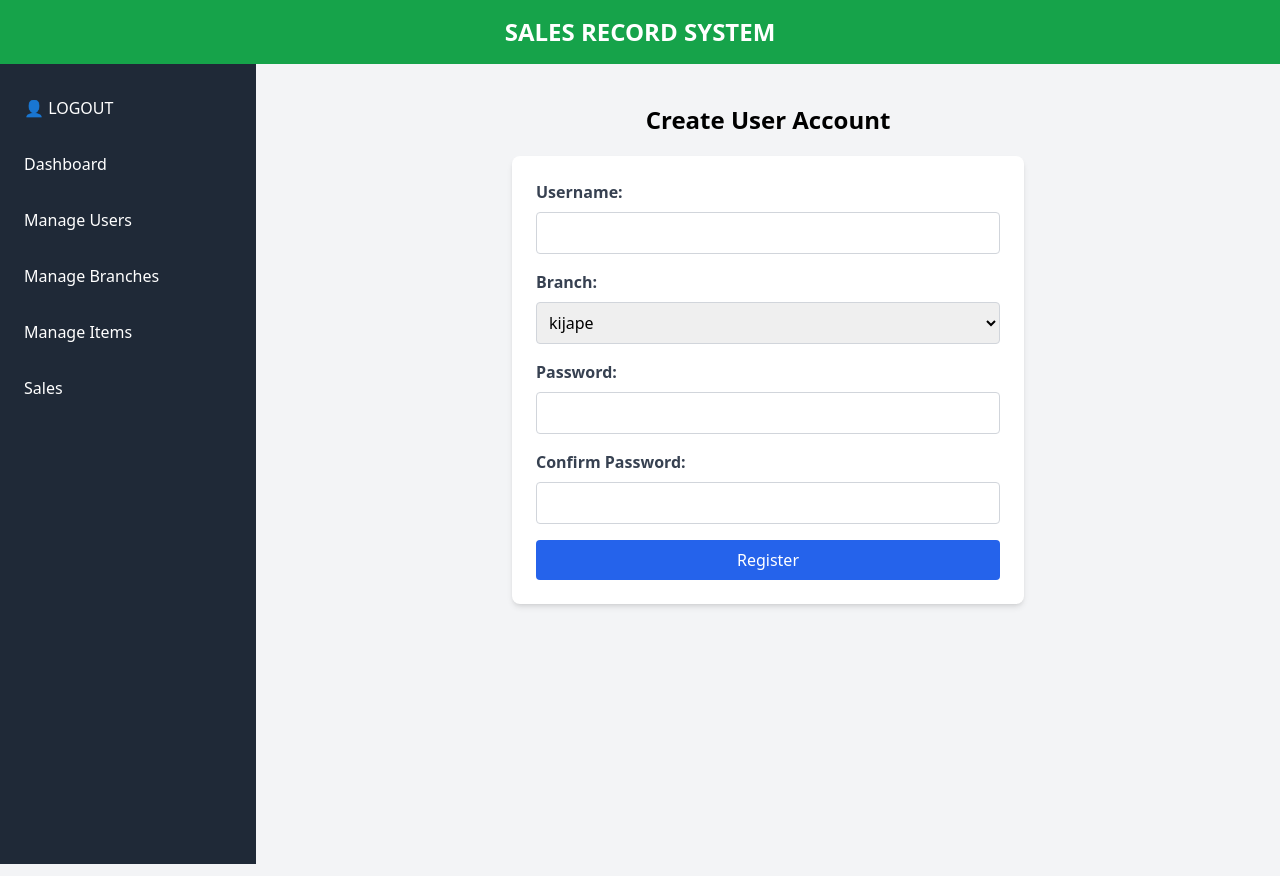
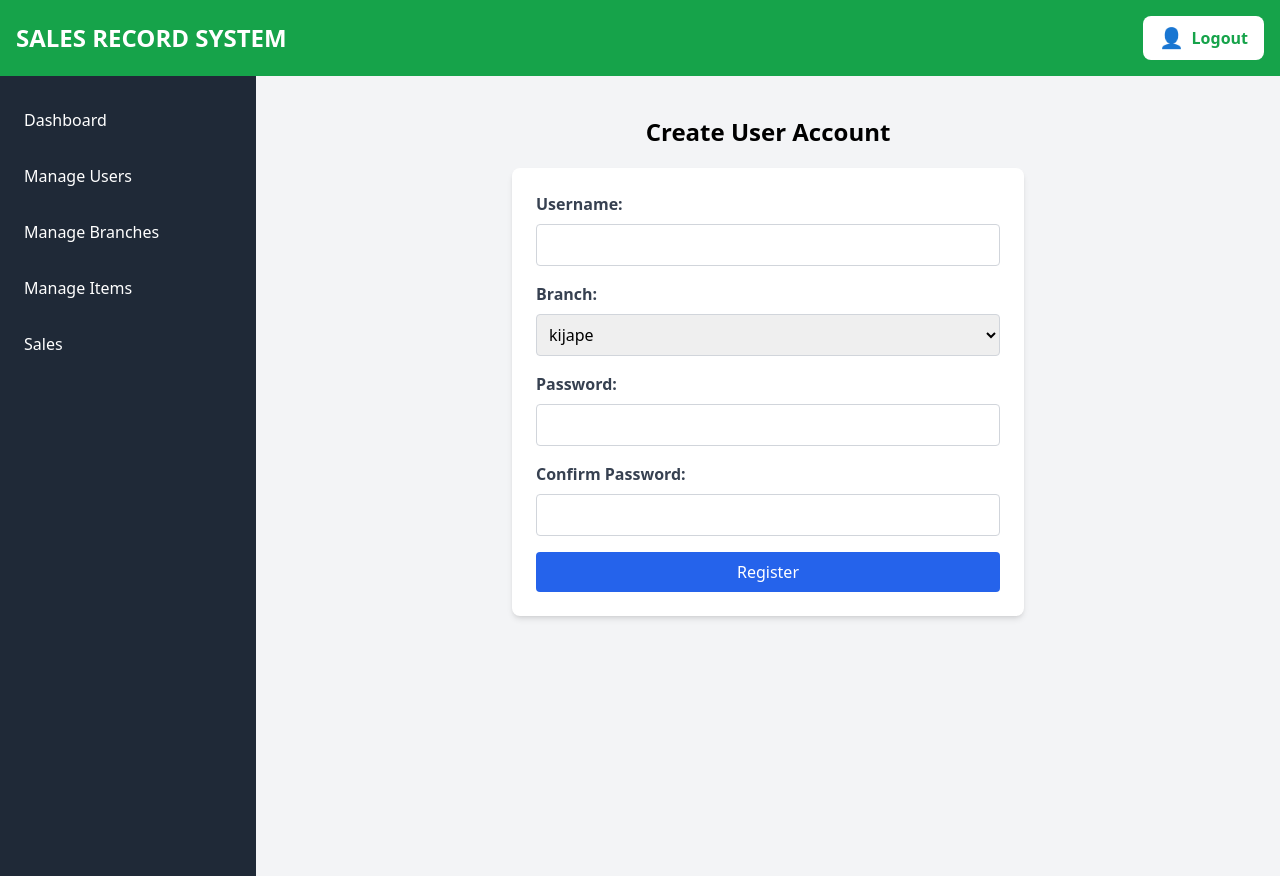
Before and after one commit to BrianKimurgor/SALES-MANAGEMENT, a PHP site: page /register.php in a window 1280 px wide. Run offline with PHP 8.4, Linux system fonts and the light colour scheme; data comes from the database, SQL or seed files in the repository; some libraries are stand-ins or nearby versions.

Commit message:
reusable navbar

```diff
--- a/admin.php
+++ b/admin.php
@@ -24,16 +24,12 @@ if (!$result) {
 
 <!DOCTYPE html>
 <html>
-
 <head>
     <script src="https://cdn.tailwindcss.com"></script>
     <title>SALES MANAGEMENT SYSTEM</title>
 </head>
-
 <body class="bg-gray-100">
-    <div class="bg-green-600 text-white text-center py-4">
-        <h1 class="text-2xl font-bold">SALES RECORD SYSTEM</h1>
-    </div>
+    <?php include 'includes/header.php'; ?>
 
     <div class="flex w-full">
         <?php include 'includes/sidebar.php'; ?>
--- a/branch.php
+++ b/branch.php
@@ -5,10 +5,7 @@
   <script src="https://cdn.tailwindcss.com"></script>
 </head>
 <body class="bg-gray-100">
-  <!-- Header -->
-  <div class="bg-green-600 text-white py-4 text-center">
-    <h1 class="text-2xl font-bold">SALES RECORD SYSTEM</h1>
-  </div>
+  <?php include 'includes/header.php'; ?>
 
   <div class="flex w-full">
     <?php include 'includes/sidebar.php'; ?>
--- /dev/null
+++ b/includes/header.php
@@ -0,0 +1,10 @@
+<!-- Header -->
+<div class="bg-green-600 text-white py-4">
+    <div class="container mx-auto px-4 flex justify-between items-center">
+        <h1 class="text-2xl font-bold">SALES RECORD SYSTEM</h1>
+        <a href="login.php" class="flex items-center space-x-2 bg-white text-green-600 px-4 py-2 rounded-lg hover:bg-green-50 transition duration-300">
+            <span class="text-xl">&#128100;</span>
+            <span class="font-semibold">Logout</span>
+        </a>
+    </div>
+</div>
--- a/includes/sidebar.php
+++ b/includes/sidebar.php
@@ -1,7 +1,6 @@
 <!-- Sidebar -->
 <nav class="w-64 min-h-screen bg-gray-800 text-white p-4">
     <ul>
-        <li class="py-2"><a href="login.php" class="block hover:bg-gray-700 p-2 rounded">&#128100; LOGOUT</a></li>
         <li class="py-2"><a href="admin.php" class="block hover:bg-gray-700 p-2 rounded">Dashboard</a></li>
         <li class="py-2 group">
             <a href="#" class="block hover:bg-gray-700 p-2 rounded">Manage Users</a>
--- a/item.php
+++ b/item.php
@@ -7,10 +7,7 @@
   <script src="https://cdn.tailwindcss.com"></script>
 </head>
 <body class="bg-gray-100">
-
-  <div id="header" class="bg-green-600 text-white py-4 text-center">
-    <h1 class="text-3xl font-bold">SALES RECORD SYSTEM</h1>
-  </div>
+  <?php include 'includes/header.php'; ?>
 
   <div class="flex w-full">
     <?php include 'includes/sidebar.php'; ?>
@@ -37,6 +34,5 @@
       </form>
     </div>
   </div>
-
 </body>
 </html>
--- a/register.php
+++ b/register.php
@@ -51,8 +51,8 @@ if ($_SERVER['REQUEST_METHOD'] === 'POST') {
     <title>Register User</title>
     <script src="https://cdn.tailwindcss.com"></script>
 </head>
-<body class="bg-gray-100 min-h-screen flex flex-col items-center">
-    <div class="w-full bg-green-600 text-white py-4 text-center text-2xl font-bold">SALES RECORD SYSTEM</div>
+<body class="bg-gray-100 min-h-screen flex flex-col">
+    <?php include 'includes/header.php'; ?>
 
     <div class="flex w-full">
         <?php include 'includes/sidebar.php'; ?>
--- a/report.php
+++ b/report.php
@@ -36,9 +36,7 @@ $grandTotal = $grandTotalResult->fetch_assoc()['grandTotal'];
 </head>
 
 <body class="bg-gray-100">
-    <div id="header" class="bg-green-500 text-white text-center py-4">
-        <h1 class="text-2xl">SALES RECORD SYSTEM</h1>
-    </div>
+    <?php include 'includes/header.php'; ?>
 
     <div class="flex w-full">
         <?php include 'includes/sidebar.php'; ?>
--- a/soldstock.php
+++ b/soldstock.php
@@ -23,15 +23,13 @@ if (!$result) {
     <script src="https://cdn.tailwindcss.com"></script>
 </head>
 <body class="bg-gray-100">
+    <?php include 'includes/header.php'; ?>
+
     <div class="flex w-full">
         <?php include 'includes/sidebar.php'; ?>
 
         <!-- Main Content -->
         <div class="flex-1 p-8">
-            <div class="bg-green-600 text-white text-center py-4">
-                <h1 class="text-3xl">SALES RECORD SYSTEM</h1>
-            </div>
-
             <div class="mt-8">
                 <table class="min-w-full table-auto bg-white border-collapse border border-gray-300">
                     <thead>
--- a/stock.php
+++ b/stock.php
@@ -25,9 +25,7 @@ if (!$result) {
 </head>
 
 <body class="bg-gray-100">
-    <header class="bg-green-500 text-white py-4">
-        <h1 class="text-2xl text-center">SALES RECORD SYSTEM</h1>
-    </header>
+    <?php include 'includes/header.php'; ?>
 
     <div class="flex w-full">
         <?php include 'includes/sidebar.php'; ?>
--- a/view_branch.php
+++ b/view_branch.php
@@ -24,16 +24,13 @@ if (!$result) {
 </head>
 
 <body class="bg-gray-100">
+    <?php include 'includes/header.php'; ?>
 
     <div class="flex w-full">
         <?php include 'includes/sidebar.php'; ?>
 
         <!-- Main Content -->
         <div class="content ml-64 p-8">
-            <header class="text-center mb-6 bg-green-600 text-white py-4">
-                <h1 class="text-3xl font-semibold">SALES RECORD SYSTEM</h1>
-            </header>
-
             <!-- Branch Table -->
             <div class="overflow-x-auto bg-white shadow-md rounded-lg">
                 <table class="min-w-full table-auto border-collapse">
--- a/view_users.php
+++ b/view_users.php
@@ -19,9 +19,7 @@ if (!$result) {
     <script src="https://cdn.tailwindcss.com"></script>
 </head>
 <body class="bg-gray-100">
-    <div class="bg-green-600 text-white text-center py-4 text-xl font-bold">
-        SALES RECORD SYSTEM
-    </div>
+    <?php include 'includes/header.php'; ?>
 
     <div class="flex w-full">
         <?php include 'includes/sidebar.php'; ?>
```
Also changed, not shown: item_view.php (+1 -6 lines).
